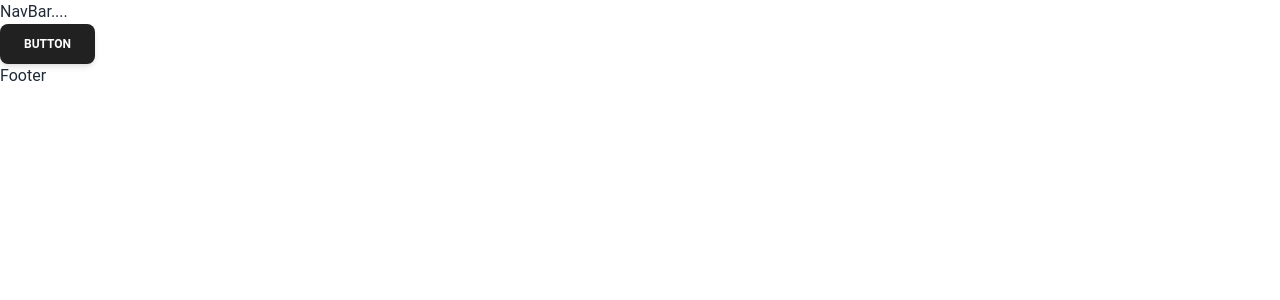
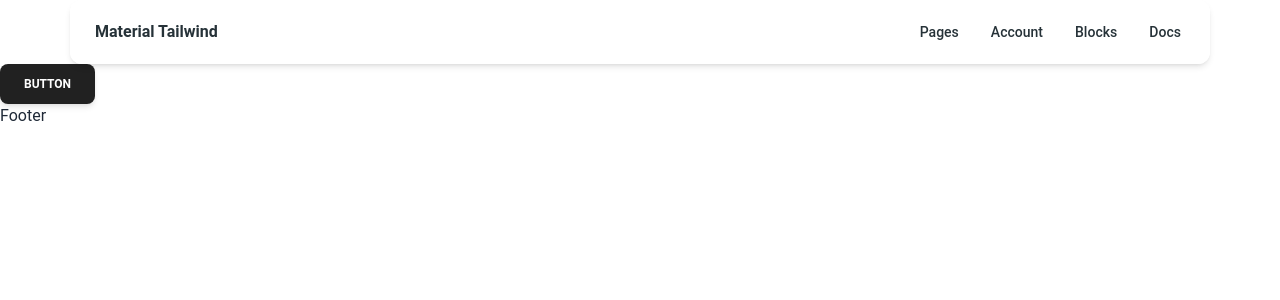
Before and after one commit to mstsurnalyakter/donation-campaign, a React (Vite) app: page / in a window 1280 px wide. Shown: the top 300 px of the page. Built offline with nearby package versions, Linux system fonts and the light colour scheme.

Commit message:
NavBar components added

```diff
--- a/src/layouts/Root.jsx
+++ b/src/layouts/Root.jsx
@@ -1,10 +1,11 @@
 import { Outlet } from "react-router";
+import NavBar from "../pages/Shared/NavBar/NavBar";
 
 
 const Root = () => {
   return (
     <>
-     <h1>NavBar....</h1>
+     <NavBar/>
      <Outlet/>
      <h2>Footer</h2>
     </>
--- a/src/pages/Shared/NavBar/NavBar.jsx
+++ b/src/pages/Shared/NavBar/NavBar.jsx
@@ -1,9 +1,117 @@
+import React from "react";
+import {
+  Navbar,
+  Collapse,
+  Typography,
+  IconButton,
+} from "@material-tailwind/react";
+import { Bars3Icon, XMarkIcon } from "@heroicons/react/24/outline";
+
+function NavList() {
+  return (
+    <ul className="my-2 flex flex-col gap-2 lg:mb-0 lg:mt-0 lg:flex-row lg:items-center lg:gap-6">
+      <Typography
+        as="li"
+        variant="small"
+        color="blue-gray"
+        className="p-1 font-medium"
+      >
+        <a
+          href="#"
+          className="flex items-center hover:text-blue-500 transition-colors"
+        >
+          Pages
+        </a>
+      </Typography>
+      <Typography
+        as="li"
+        variant="small"
+        color="blue-gray"
+        className="p-1 font-medium"
+      >
+        <a
+          href="#"
+          className="flex items-center hover:text-blue-500 transition-colors"
+        >
+          Account
+        </a>
+      </Typography>
+      <Typography
+        as="li"
+        variant="small"
+        color="blue-gray"
+        className="p-1 font-medium"
+      >
+        <a
+          href="#"
+          className="flex items-center hover:text-blue-500 transition-colors"
+        >
+          Blocks
+        </a>
+      </Typography>
+      <Typography
+        as="li"
+        variant="small"
+        color="blue-gray"
+        className="p-1 font-medium"
+      >
+        <a
+          href="#"
+          className="flex items-center hover:text-blue-500 transition-colors"
+        >
+          Docs
+        </a>
+      </Typography>
+    </ul>
+  );
+}
 
 
 const NavBar = () => {
+  const [openNav, setOpenNav] = React.useState(false);
+
+  const handleWindowResize = () =>
+    window.innerWidth >= 960 && setOpenNav(false);
+
+  React.useEffect(() => {
+    window.addEventListener("resize", handleWindowResize);
+
+    return () => {
+      window.removeEventListener("resize", handleWindowResize);
+    };
+  }, []);
   return (
-    <div>NavBar</div>
-  )
-}
+    <Navbar className="mx-auto max-w-screen-xl px-6 py-3">
+      <div className="flex items-center justify-between text-blue-gray-900">
+        <Typography
+          as="a"
+          href="#"
+          variant="h6"
+          className="mr-4 cursor-pointer py-1.5"
+        >
+          Material Tailwind
+        </Typography>
+        <div className="hidden lg:block">
+          <NavList />
+        </div>
+        <IconButton
+          variant="text"
+          className="ml-auto h-6 w-6 text-inherit hover:bg-transparent focus:bg-transparent active:bg-transparent lg:hidden"
+          ripple={false}
+          onClick={() => setOpenNav(!openNav)}
+        >
+          {openNav ? (
+            <XMarkIcon className="h-6 w-6" strokeWidth={2} />
+          ) : (
+            <Bars3Icon className="h-6 w-6" strokeWidth={2} />
+          )}
+        </IconButton>
+      </div>
+      <Collapse open={openNav}>
+        <NavList />
+      </Collapse>
+    </Navbar>
+  );
+};
 
-export default NavBar
+export default NavBar;
```
